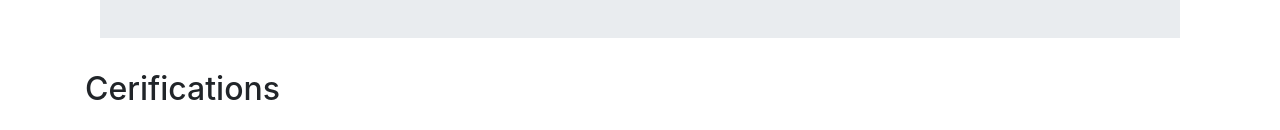
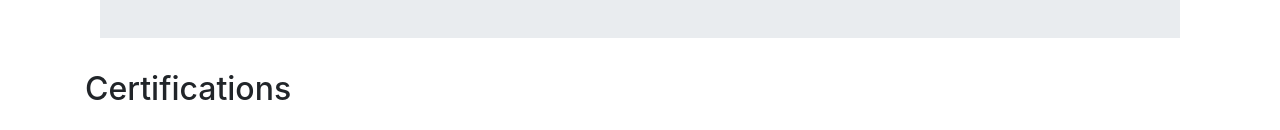
Before and after one commit to FoxNeo/portfolio, a plain HTML site: page index.html in a window 1280 px wide. Shown: the part 2753-2883 px from the top of the page. Drawn offline with Linux system fonts and the light colour scheme.

Commit message:
Fix Typo in Text
typo =>Cerifications

```diff
--- a/index.html
+++ b/index.html
@@ -220,7 +220,7 @@
 
 
     <div class="row mt-2 container">
-      <h2 class="mb-4">Cerifications</h2>
+      <h2 class="mb-4">Certifications</h2>
     </div>
     <div id="certifications" class="row mb-5 container">
 
```
